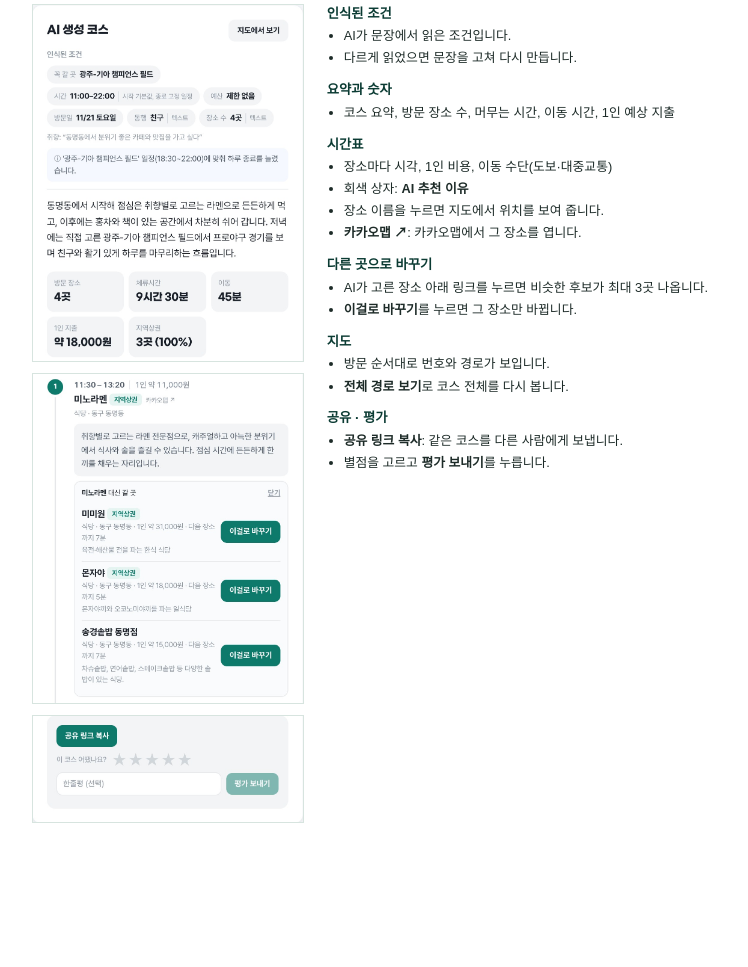
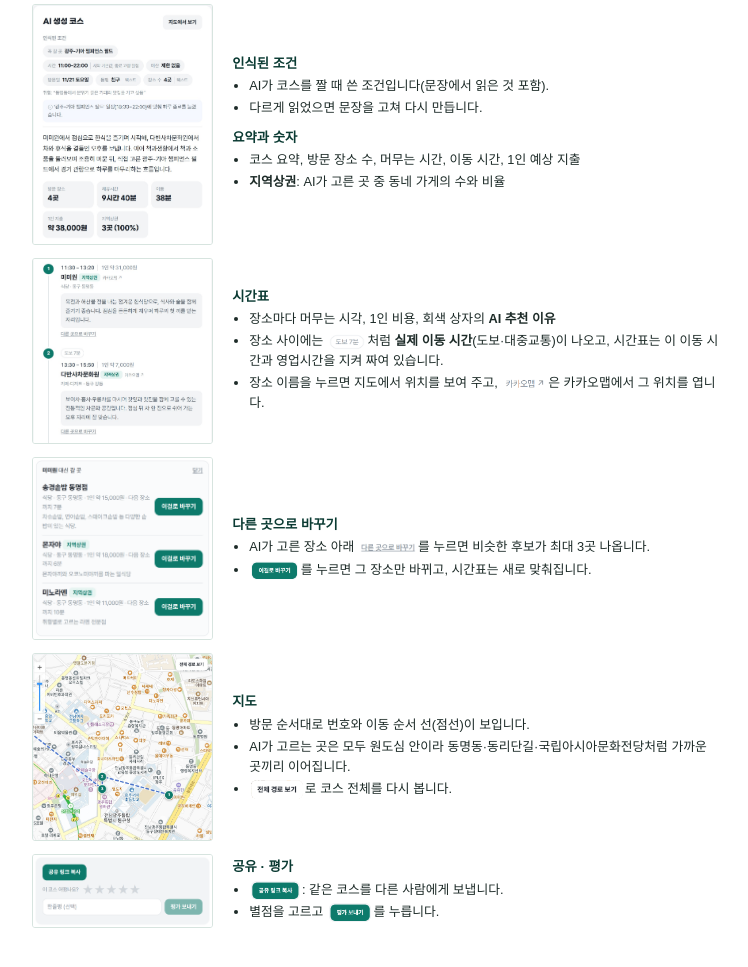
Before and after one commit to yeoreum101/route-fit, a plain HTML site: page docs/사용매뉴얼_원본/manual_마지막.html in a window 1280 px wide. Shown: the part 1207-2174 px from the top of the page, without its empty margins (21-769 px from the left). Drawn offline with Linux system fonts and the light colour scheme.

Commit message:
사용 매뉴얼: 버튼 그림·원도심 지도·QR, 그림 옆 설명으로 2쪽 재배치
- 글로 적던 버튼·링크 이름을 실제 화면의 버튼 그림으로 바꿈
- 화면 구성·지도 그림을 원도심(동명동·동리단길·ACC)으로 확대해 다시 찍고 원도심·이동 시간 소개 문장 추가
- 2쪽을 그림마다 바로 옆에 설명이 오도록 재배치(다른 곳으로 바꾸기는 후보 그림 옆, 지도 그림 추가)
- 접속 QR 추가, 회원가입 문구 삭제, 화면 구성 번호를 영역 테두리 모서리로
- 설명을 실제 동작에 맞춤(10초 안팎, 지역상권 지표, 카카오맵은 위치를 엶)
- PDF 다시 뽑음

Co-Authored-By: Claude Opus 5.5 <noreply@anthropic.com>

```diff
--- a/docs/사용매뉴얼_원본/manual_마지막.html
+++ b/docs/사용매뉴얼_원본/manual_마지막.html
@@ -10,16 +10,29 @@
   .page { width: 210mm; height: 297mm; padding: 13mm 14mm 10mm; page-break-after: always; overflow: hidden; }
   .page:last-child { page-break-after: auto; }
   h1 { font-size: 18pt; }
-  h2 { font-size: 12pt; margin: 5mm 0 2.5mm; padding-bottom: 1mm; border-bottom: 1.5px solid #0f7a66; color: #0b3b33; }
+  h2 { font-size: 12pt; margin: 4mm 0 2.5mm; padding-bottom: 1mm; border-bottom: 1.5px solid #0f7a66; color: #0b3b33; }
   h3 { font-size: 10pt; color: #0b3b33; margin-bottom: 0.5mm; }
   img { display: block; border: 1px solid #d7e4df; }
   .row { display: flex; gap: 6mm; }
   ul { padding-left: 4.5mm; }
   li { margin-bottom: 0.6mm; }
   .box { background: #eef5f2; padding: 2.5mm 3.5mm; border-radius: 4px; margin-top: 2.5mm; }
-  .step { margin-bottom: 3.2mm; }
+  .step { margin-bottom: 2.8mm; }
   .tag { font-size: 8pt; color: #5e6b68; font-weight: 400; }
   .q { color: #0f7a66; }
+  .head-box { display: flex; align-items: center; justify-content: space-between; gap: 4mm; padding-top: 1.5mm; padding-bottom: 1.5mm; }
+  .qr { width: 24mm; height: 24mm; flex: none; border: 0; border-radius: 3px; }
+  .num { display: inline-flex; width: 4.6mm; height: 4.6mm; border-radius: 50%; background: #0f7a66; color: #fff; font-size: 8pt; font-weight: 700; align-items: center; justify-content: center; vertical-align: 0.3mm; margin-right: 1mm; }
+  .area { position: absolute; border: 0.6mm solid #0f7a66; border-radius: 2.5mm; }
+  /* 화면 속 버튼·링크를 글 안에 그림으로 넣는다 */
+  img.btn { display: inline-block; height: 5mm; width: auto; border: 0; border-radius: 1.5mm; vertical-align: middle; margin: 0 0.6mm; }
+  img.btn.link { height: 3.6mm; border-radius: 0; }
+  img.btn.chip { height: 4.4mm; border-radius: 0; }
+  .lead { margin-top: 1.2mm; padding-top: 1.2mm; border-top: 1px solid #d3e3dc; }
+  .lead b { color: #0b3b33; }
+  .pair { display: flex; gap: 5mm; align-items: center; margin-bottom: 3.5mm; }
+  .pair > img { width: 48mm; flex: none; border-radius: 3px; }
+  .pair .step { margin-bottom: 0; }
   .pin { position: absolute; width: 6mm; height: 6mm; border-radius: 50%; background: #0f7a66; color: #fff; font-weight: 700; font-size: 9pt; display: flex; align-items: center; justify-content: center; box-shadow: 0 0 0 1.5px #fff; }
 </style>
 </head>
@@ -27,21 +40,28 @@
 
 <section class="page">
   <h1>Route-Fit 사용 매뉴얼</h1>
-  <div class="box">
-    <b>접속</b> https://route-fit.duckdns.org (PC 크롬·엣지 권장, 회원가입 없음)<br>
-    <b>가장 빠른 사용법</b> 문장 한 줄 입력 → <b>코스 만들기</b> (나머지 칸은 비워도 됩니다)
+  <div class="box head-box">
+    <div>
+      <b>접속</b> https://route-fit.duckdns.org (PC 크롬·엣지 권장)<br>
+      <b>가장 빠른 사용법</b> 문장 한 줄 입력 → <img class="btn" src="btn_make.png" alt="코스 만들기"> (나머지 칸은 비워도 됩니다)
+      <p class="lead">AI가 <b>광주 원도심(동명동·충장로·양림동 일대)</b>에서 팀이 직접 조사한 동네 식당·카페·명소로 하루를 채우고, 장소 사이 <b>이동 시간</b>까지 맞춘 시간표를 만들어 줍니다.</p>
+    </div>
+    <img class="qr" src="qr.png" alt="접속 주소 QR 코드">
   </div>
 
   <h2>1. 화면 구성</h2>
-  <div style="position:relative">
-    <img src="overview.jpg" style="width:150mm">
-    <span class="pin" style="left:27mm;top:11mm">①</span><span class="pin" style="left:67mm;top:11mm">②</span><span class="pin" style="left:99mm;top:12mm">③</span>
+  <!-- 영역 테두리와 번호는 그림 크기에 대한 비율로 둔다(그림 폭을 바꿔도 따라온다) -->
+  <div style="position:relative; width:fit-content">
+    <img src="overview_wondosim.jpg" style="width:136mm">
+    <span class="area" style="left:1.73%;top:9.81%;width:24.87%;height:89.17%"></span><span class="pin" style="left:calc(1.73% - 3mm);top:calc(9.81% - 3mm)">1</span>
+    <span class="area" style="left:28.13%;top:9.81%;width:31.13%;height:89.17%"></span><span class="pin" style="left:calc(28.13% - 3mm);top:calc(9.81% - 3mm)">2</span>
+    <span class="area" style="left:60.87%;top:9.81%;width:37.47%;height:88%"></span><span class="pin" style="left:calc(60.87% - 3mm);top:calc(9.81% - 3mm)">3</span>
   </div>
-  <p style="margin-top:1.5mm">① <b>조건 입력</b> &nbsp; ② <b>AI 생성 코스</b> &nbsp; ③ <b>지도</b></p>
+  <p style="margin-top:1.5mm"><span class="num">1</span><b>조건 입력</b> &nbsp; <span class="num">2</span><b>AI 생성 코스</b> &nbsp; <span class="num">3</span><b>지도</b></p>
 
   <h2>2. 코스 만들기</h2>
   <div class="row">
-    <img src="input.jpg" style="width:36mm; align-self:flex-start">
+    <img src="input.jpg" style="width:34mm; align-self:flex-start">
     <div style="flex:1">
       <div class="step"><h3>① 출발 위치 <span class="tag">선택</span></h3>
         <ul><li>출발할 곳(역·숙소 등)을 검색해 고릅니다.</li></ul></div>
@@ -49,7 +69,7 @@
         <ul>
           <li>반드시 갈 장소를 검색해 고릅니다. (예: 챔피언스 필드)</li>
           <li><b>방문 예정 시각</b>을 정하면 그 일정은 고정되고, 앞뒤 시간을 AI가 채웁니다.</li>
-          <li><b>+ 꼭 갈 곳 추가</b>로 최대 5곳까지 넣을 수 있습니다.</li>
+          <li><img class="btn" src="btn_add_must.png" alt="+ 꼭 갈 곳 추가">로 최대 5곳까지 넣을 수 있습니다.</li>
         </ul></div>
       <div class="step"><h3>③ 어떤 하루를 원하세요? <span class="tag">필수</span></h3>
         <ul>
@@ -60,9 +80,9 @@
         <ul>
           <li>방문 날짜(그 요일 휴무인 곳 제외), 하루 시작·종료, 1인 예산, 빼고 싶은 장소</li>
         </ul></div>
-      <div class="step" style="margin-bottom:0"><h3>⑤ 코스 만들기 버튼</h3>
+      <div class="step" style="margin-bottom:0"><h3>⑤ <img class="btn" src="btn_make.png" alt="코스 만들기"> 누르기</h3>
         <ul>
-          <li>5~10초 뒤 코스와 지도가 나옵니다.</li>
+          <li>10초 안팎이면 코스와 지도가 나옵니다.</li>
           <li>마음에 안 들면 입력을 고쳐 다시 누르면 됩니다.</li>
         </ul></div>
     </div>
@@ -71,45 +91,59 @@
 
 <section class="page">
   <h2 style="margin-top:0">3. 결과 보기</h2>
-  <div class="row">
-    <div style="width:72mm; flex:none; display:flex; flex-direction:column; gap:3mm">
-      <img src="result_top.jpg" style="width:72mm">
-      <img src="timeline.jpg" style="width:72mm">
-      <img src="share.jpg" style="width:72mm">
-    </div>
-    <div style="flex:1">
+  <!-- 그림마다 바로 옆에 그 설명을 둔다 -->
+  <div class="pair">
+    <img src="result_top2.jpg" alt="인식된 조건과 코스 요약">
+    <div>
       <div class="step"><h3>인식된 조건</h3>
         <ul>
-          <li>AI가 문장에서 읽은 조건입니다.</li>
+          <li>AI가 코스를 짤 때 쓴 조건입니다(문장에서 읽은 것 포함).</li>
           <li>다르게 읽었으면 문장을 고쳐 다시 만듭니다.</li>
         </ul></div>
-      <div class="step"><h3>요약과 숫자</h3>
+      <div class="step" style="margin-top:2.5mm"><h3>요약과 숫자</h3>
         <ul>
           <li>코스 요약, 방문 장소 수, 머무는 시간, 이동 시간, 1인 예상 지출</li>
+          <li><b>지역상권</b>: AI가 고른 곳 중 동네 가게의 수와 비율</li>
         </ul></div>
+    </div>
+  </div>
+
+  <div class="pair">
+    <img src="timeline2.jpg" alt="시간표">
     <div class="step"><h3>시간표</h3>
       <ul>
-          <li>장소마다 시각, 1인 비용, 이동 수단(도보·대중교통)</li>
-          <li>회색 상자: <b>AI 추천 이유</b></li>
-          <li>장소 이름을 누르면 지도에서 위치를 보여 줍니다.</li>
-          <li><b>카카오맵 ↗</b>: 카카오맵에서 그 장소를 엽니다.</li>
+        <li>장소마다 머무는 시각, 1인 비용, 회색 상자의 <b>AI 추천 이유</b></li>
+        <li>장소 사이에는 <img class="btn chip" src="chip_move.png" alt="도보 7분">처럼 <b>실제 이동 시간</b>(도보·대중교통)이 나오고, 시간표는 이 이동 시간과 영업시간을 지켜 짜여 있습니다.</li>
+        <li>장소 이름을 누르면 지도에서 위치를 보여 주고, <img class="btn link" src="btn_kakao.png" alt="카카오맵 ↗">은 카카오맵에서 그 위치를 엽니다.</li>
       </ul></div>
+  </div>
+
+  <div class="pair">
+    <img src="swap2.png" alt="다른 곳으로 바꾸기 후보">
     <div class="step"><h3>다른 곳으로 바꾸기</h3>
       <ul>
-          <li>AI가 고른 장소 아래 링크를 누르면 비슷한 후보가 최대 3곳 나옵니다.</li>
-          <li><b>이걸로 바꾸기</b>를 누르면 그 장소만 바뀝니다.</li>
+        <li>AI가 고른 장소 아래 <img class="btn link" src="btn_swap_link.png" alt="다른 곳으로 바꾸기">를 누르면 비슷한 후보가 최대 3곳 나옵니다.</li>
+        <li><img class="btn" src="btn_swap_to.png" alt="이걸로 바꾸기">를 누르면 그 장소만 바뀌고, 시간표는 새로 맞춰집니다.</li>
       </ul></div>
+  </div>
+
+  <div class="pair">
+    <img src="map_wondosim.jpg" alt="원도심 지도">
     <div class="step"><h3>지도</h3>
       <ul>
-          <li>방문 순서대로 번호와 경로가 보입니다.</li>
-          <li><b>전체 경로 보기</b>로 코스 전체를 다시 봅니다.</li>
-        </ul></div>
-      <div class="step" style="margin-bottom:0"><h3>공유 · 평가</h3>
-        <ul>
-          <li><b>공유 링크 복사</b>: 같은 코스를 다른 사람에게 보냅니다.</li>
-          <li>별점을 고르고 <b>평가 보내기</b>를 누릅니다.</li>
+        <li>방문 순서대로 번호와 이동 순서 선(점선)이 보입니다.</li>
+        <li>AI가 고르는 곳은 모두 원도심 안이라 동명동·동리단길·국립아시아문화전당처럼 가까운 곳끼리 이어집니다.</li>
+        <li><img class="btn" src="btn_route.png" alt="전체 경로 보기">로 코스 전체를 다시 봅니다.</li>
       </ul></div>
   </div>
+
+  <div class="pair" style="margin-bottom:0">
+    <img src="share2.png" alt="공유와 평가">
+    <div class="step"><h3>공유 · 평가</h3>
+      <ul>
+        <li><img class="btn" src="btn_share.png" alt="공유 링크 복사">: 같은 코스를 다른 사람에게 보냅니다.</li>
+        <li>별점을 고르고 <img class="btn" src="btn_feedback.png" alt="평가 보내기">를 누릅니다.</li>
+      </ul></div>
   </div>
 </section>
 
```
Also changed, not shown: docs/사용매뉴얼_원본/btn_add_must.png (added), docs/사용매뉴얼_원본/btn_feedback.png (added), docs/사용매뉴얼_원본/btn_kakao.png (added), docs/사용매뉴얼_원본/btn_make.png (added), docs/사용매뉴얼_원본/btn_route.png (added), docs/사용매뉴얼_원본/btn_share.png (added), docs/사용매뉴얼_원본/btn_swap_link.png (added), docs/사용매뉴얼_원본/btn_swap_to.png (added), docs/사용매뉴얼_원본/chip_move.png (added), docs/사용매뉴얼_원본/map_wondosim.jpg (added), docs/사용매뉴얼_원본/overview_wondosim.jpg (added), docs/사용매뉴얼_원본/qr.png (added), docs/사용매뉴얼_원본/result_top2.jpg (added), docs/사용매뉴얼_원본/share2.png (added), 2 more files, 1 other file. Lines whose indentation alone changed are shown as unchanged.
